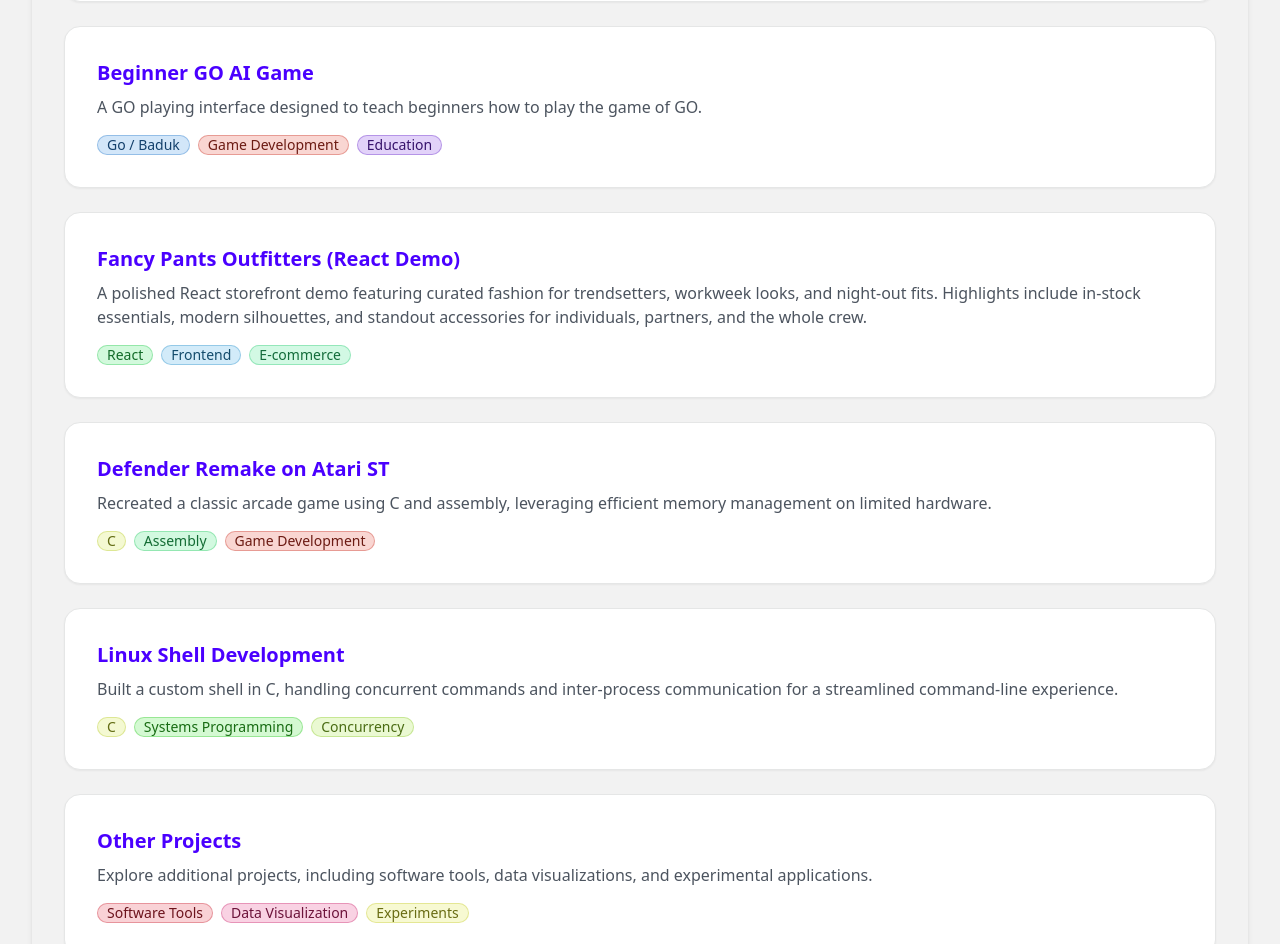
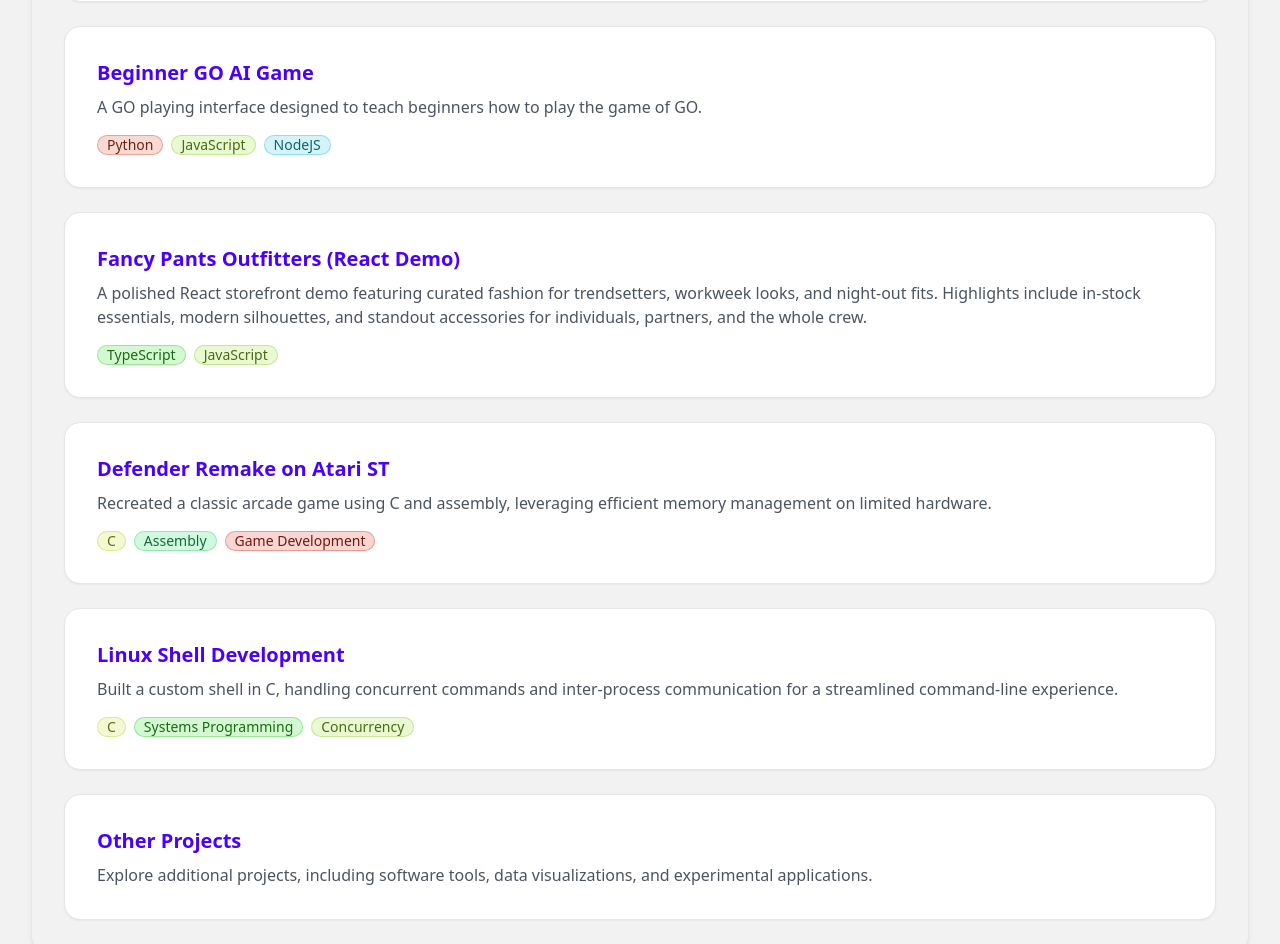
Before and after one commit to axyl-casc/axyl-casc.github.io, a React (Vite) app: page / in a window 1280 px wide. Shown: the part 2544-3488 px from the top of the page. Built offline with nearby package versions, Linux system fonts and the light colour scheme.

Commit message:
Update project tags and remove tags from Other Projects card

```diff
--- a/src/projects.ts
+++ b/src/projects.ts
@@ -15,7 +15,7 @@ export const projects: Project[] = [
     description: 'An interactive documentation site built with Quartz, featuring guides, learning modules, and development notes for Infinite Mind Games projects.',
     projectUrl: 'https://infinite-mind-pictures-inc.github.io/Infinite-Mind-Wiki/',
     section: 'featured',
-    tags: ['Quartz', 'Documentation', 'Web Development']
+    tags: ['React', 'JavaScript', 'Java']
   },
   {
     slug: 'beginner-go-ai-game',
@@ -23,7 +23,7 @@ export const projects: Project[] = [
     description: 'A GO playing interface designed to teach beginners how to play the game of GO.',
     projectUrl: 'https://zxnashx.itch.io/beginner-go-game',
     section: 'featured',
-    tags: ['Go / Baduk', 'Game Development', 'Education']
+    tags: ['Python', 'JavaScript', 'NodeJS']
   },
   {
     slug: 'fancy-pants-outfitters-react-demo',
@@ -31,7 +31,7 @@ export const projects: Project[] = [
     description: 'A polished React storefront demo featuring curated fashion for trendsetters, workweek looks, and night-out fits. Highlights include in-stock essentials, modern silhouettes, and standout accessories for individuals, partners, and the whole crew.',
     projectUrl: 'https://acare3.github.io/4513_2_website/',
     section: 'featured',
-    tags: ['React', 'Frontend', 'E-commerce']
+    tags: ['TypeScript', 'JavaScript']
   },
   {
     slug: 'defender-remake-atari-st',
--- a/src/projectsCards.tsx
+++ b/src/projectsCards.tsx
@@ -14,6 +14,6 @@ export const featuredProjects: CardItem[] = [
     title: 'Other Projects',
     href: '/other_projects',
     description: 'Explore additional projects, including software tools, data visualizations, and experimental applications.',
-    tags: ['Software Tools', 'Data Visualization', 'Experiments']
+    tags: []
   }
 ];
```
